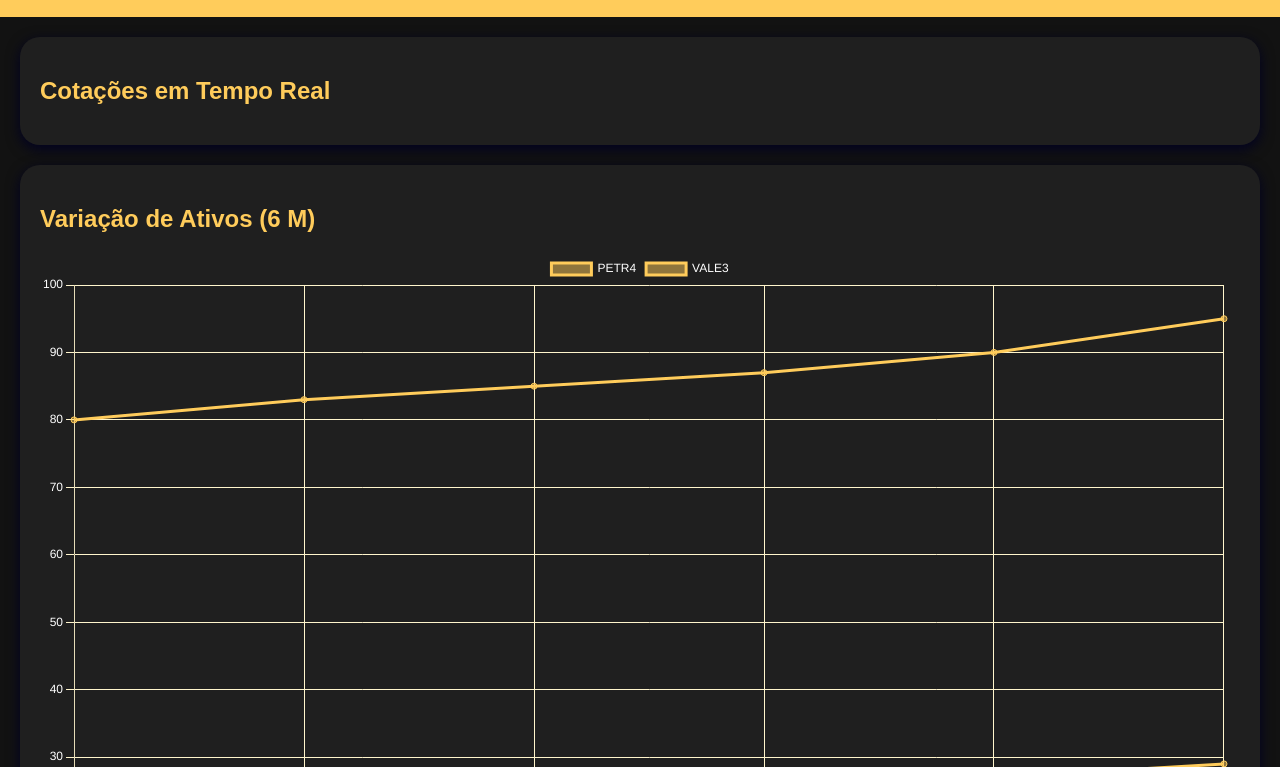
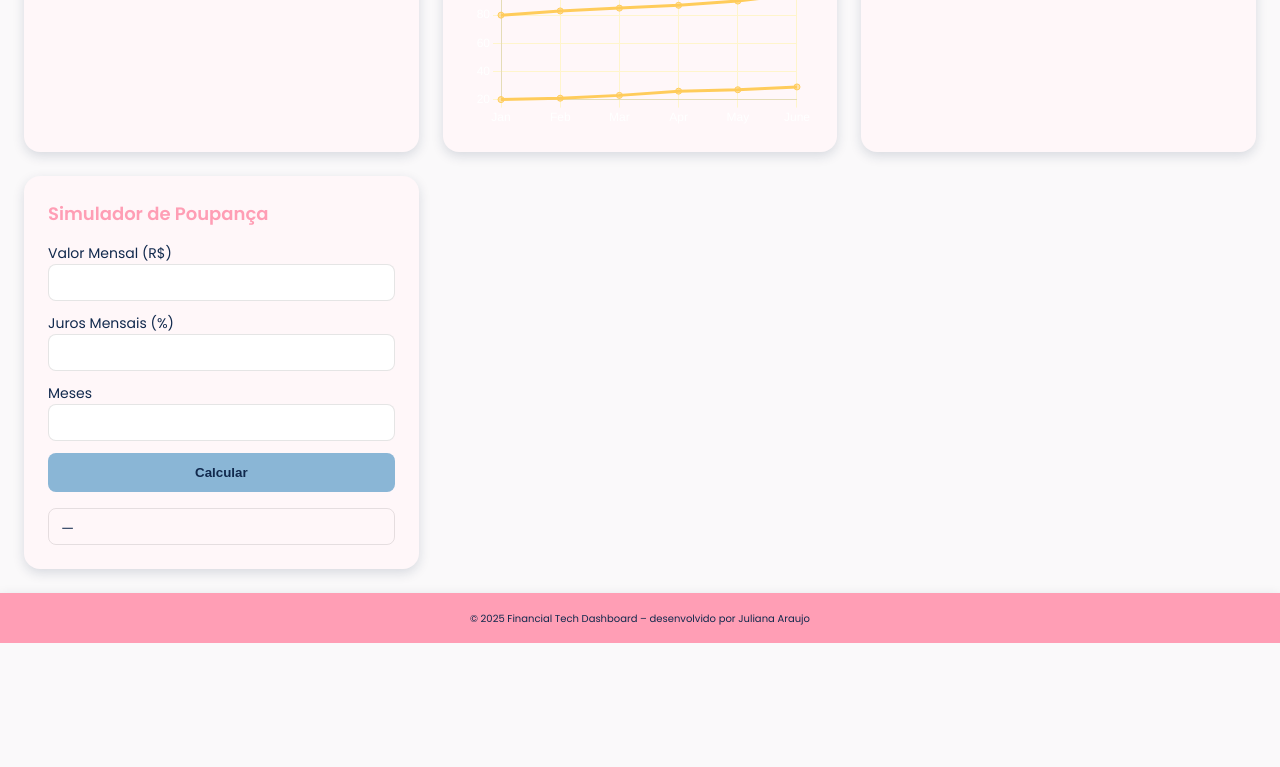
Before and after one commit to araujoju02/Financial-Tech-Dashboard, a plain HTML site: page index.html in a window 1280 px wide. Shown: the part 208-975 px from the top of the page. After the commit the page ends 851 px from the top, so only its background shows below. Drawn offline with nearby package versions, Linux system fonts and the light colour scheme.

Commit message:
Update style.css

```diff
--- a/style.css
+++ b/style.css
@@ -1,89 +1,68 @@
-body {
-  margin: 0;
-  font-family: Arial, sans-serif;
-  color: #fff;
-  background: #121212;
+/* ================
+   RESET & VARIÁVEIS
+   ================ */
+*,*::before,*::after{box-sizing:border-box;padding:0;margin:0}
+ul{list-style:none}
+a{text-decoration:none;color:inherit}
+:root{
+  /* Paleta pastel elegante */
+  --rose:#ff9eb5;
+  --navy:#11294d;
+  --lavender:#8ab6d6;
+  --cream:#fff7f9;
+  --bg:#faf9fa;
+  --text:#1d1d1d;
+  --radius:1rem;
+  --shadow:0 4px 12px rgba(17,41,77,.15);
+  font-size:16px;
+  font-family:"Poppins",Arial,Helvetica,sans-serif;
 }
+[data-theme="dark"]{
+  --bg:var(--navy);
+  --text:#f7f7f7;
+  --shadow:0 4px 12px rgba(0,0,0,.4);
+}
+body{background:var(--bg);color:var(--text);min-height:100vh;display:flex;flex-direction:column}
 
-header {
-  padding: 20px;
-  background: #ffcc5b;
-  color: #000022;
-  text-align: center;
-}
+/* ================
+   TOPO
+   ================ */
+.topbar{background:var(--rose);color:var(--navy);padding:.75rem 1.25rem;display:flex;align-items:center;justify-content:space-between;gap:1rem;box-shadow:var(--shadow)}
+.brand{display:flex;align-items:center;gap:.75rem;user-select:none}
+.brand h1{font-size:1.25rem;font-weight:600}
+.brand h1 span{font-weight:300}
+.icon-btn{background:none;border:none;font-size:1.5rem;cursor:pointer;transition:transform .3s}
+.icon-btn:hover{transform:scale(1.1)}
 
-header img {
-  max-width: 100px;
-  margin-bottom: 20px;
-}
+/* ================
+   GRID PRINCIPAL
+   ================ */
+.grid{display:grid;grid-template-columns:repeat(auto-fit,minmax(300px,1fr));gap:1.5rem;padding:1.5rem;flex:1}
+.card{background:var(--cream);color:var(--navy);border-radius:var(--radius);padding:1.5rem;box-shadow:var(--shadow);display:flex;flex-direction:column;gap:1rem;position:relative}
+[data-theme="dark"] .card{background:#1f2f4d;color:#e0e8ff}
 
-header h1 {
-  margin-bottom: 0;
-}
+h2{font-size:1.125rem;font-weight:600;color:var(--rose)}
 
-main {
-  padding: 20px;
-}
+/* Cotações */
+.quotes li{display:flex;justify-content:space-between;padding:.5rem 0;border-bottom:1px dashed rgba(0,0,0,.1)}
+.skeleton{opacity:.4;animation:pulse 1.2s infinite}
+@keyframes pulse{0%{opacity:.4}50%{opacity:.8}100%{opacity:.4}}
 
-section {
-  background: #1f1f1f;
-  padding: 20px;
-  margin-bottom: 20px;
-  border-radius: 20px;
-  box-shadow: 0 4px 14px #000022;
-}
+/* Gráfico */
+#priceChart{max-width:100%;height:260px}
 
-section h2 {
-  color: #ffcc5b;
-  margin-bottom: 20px;
-}
+/* Notícias */
+.news li+li{margin-top:.5rem}
+.news a{display:block;padding:.5rem .75rem;border-radius:calc(var(--radius)/2);transition:background .3s}
+.news a:hover{background:rgba(255,158,181,.15)}
 
-ul {
-  list-style: none;
-  padding: 0;
-}
+/* Formulário */
+form{display:grid;gap:.75rem}
+label{display:flex;flex-direction:column;font-size:.875rem;font-weight:500}
+input,output{padding:.5rem .75rem;border:1px solid rgba(0,0,0,.1);border-radius:calc(var(--radius)/2);font-family:"Lato",sans-serif;font-size:1rem}
+.primary{background:var(--lavender);border:none;color:var(--navy);font-weight:700;padding:.75rem 1.25rem;border-radius:calc(var(--radius)/2);cursor:pointer;transition:filter .3s}
+.primary:hover{filter:brightness(1.1)}
+.error{color:#d90429;font-size:.875rem}
 
-ul li {
-  padding: 10px 20px;
-  background: #fff5cc;
-  color: #000022;
-  margin-bottom: 10px;
-  border-radius: 10px;
-}
-
-ul li span {
-  font-weight: bold;
-}
-
-input {
-  padding: 10px;
-  margin-bottom: 10px;
-  border-radius: 10px;
-  border: none;
-}
-
-input:focus {
-  outline: none;
-}
-
-button {
-  padding: 10px 20px;
-  background: #ffcc5b;
-  color: #000022;
-  font-weight: bold;
-  border: none;
-  border-radius: 10px;
-  transition: background 0.3s ease;
-  cursor: pointer;
-}
-
-button:hover {
-  background: #ffa500;
-}
-
-footer {
-  padding: 20px;
-  text-align: center;
-  background: #ffcc5b;
-  color: #000022;
-}
+/* Rodapé */
+.footer{background:var(--rose);color:var(--navy);padding:1rem;text-align:center;font-size:.75rem;box-shadow:var(--shadow)}
```
